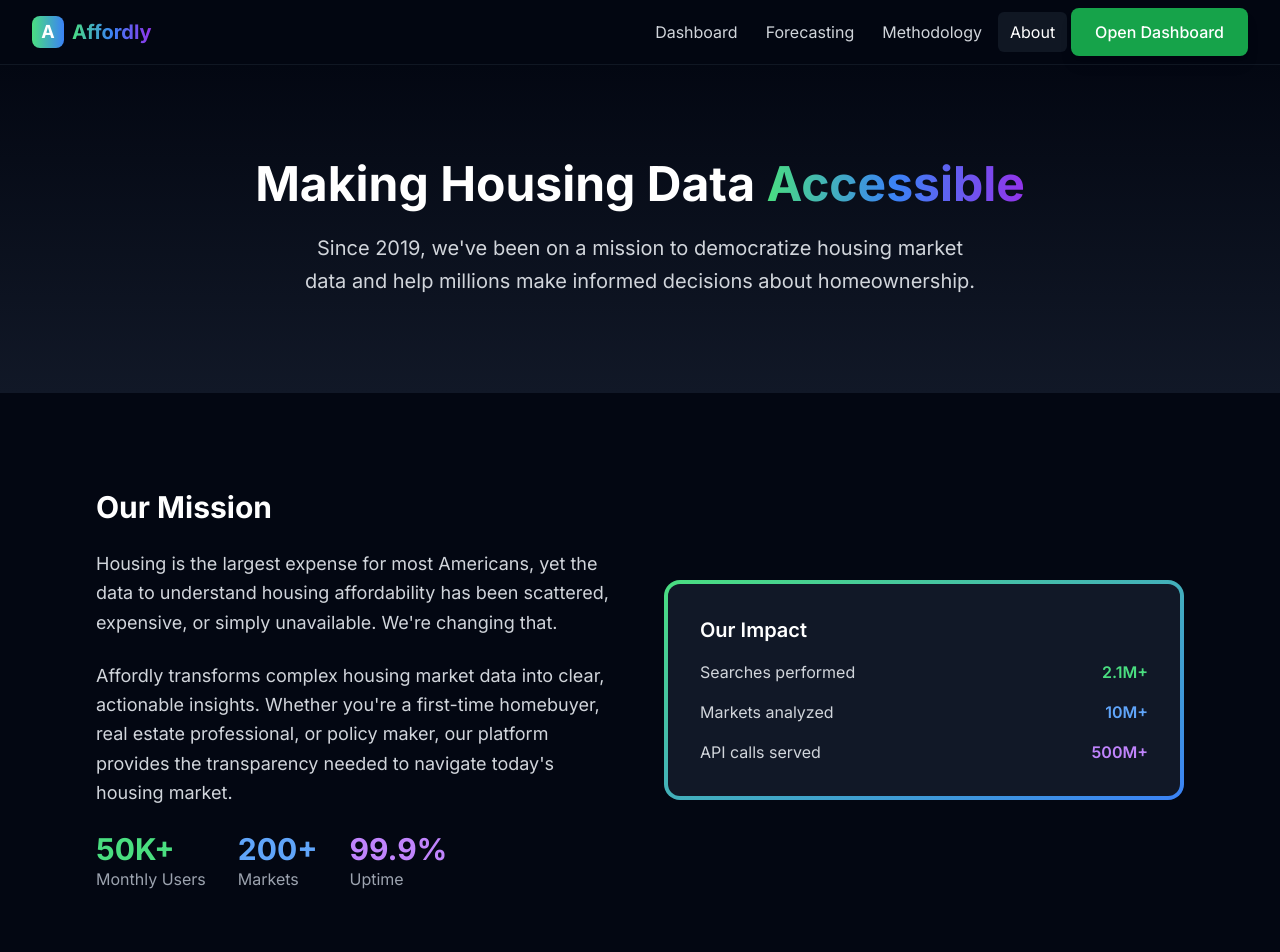
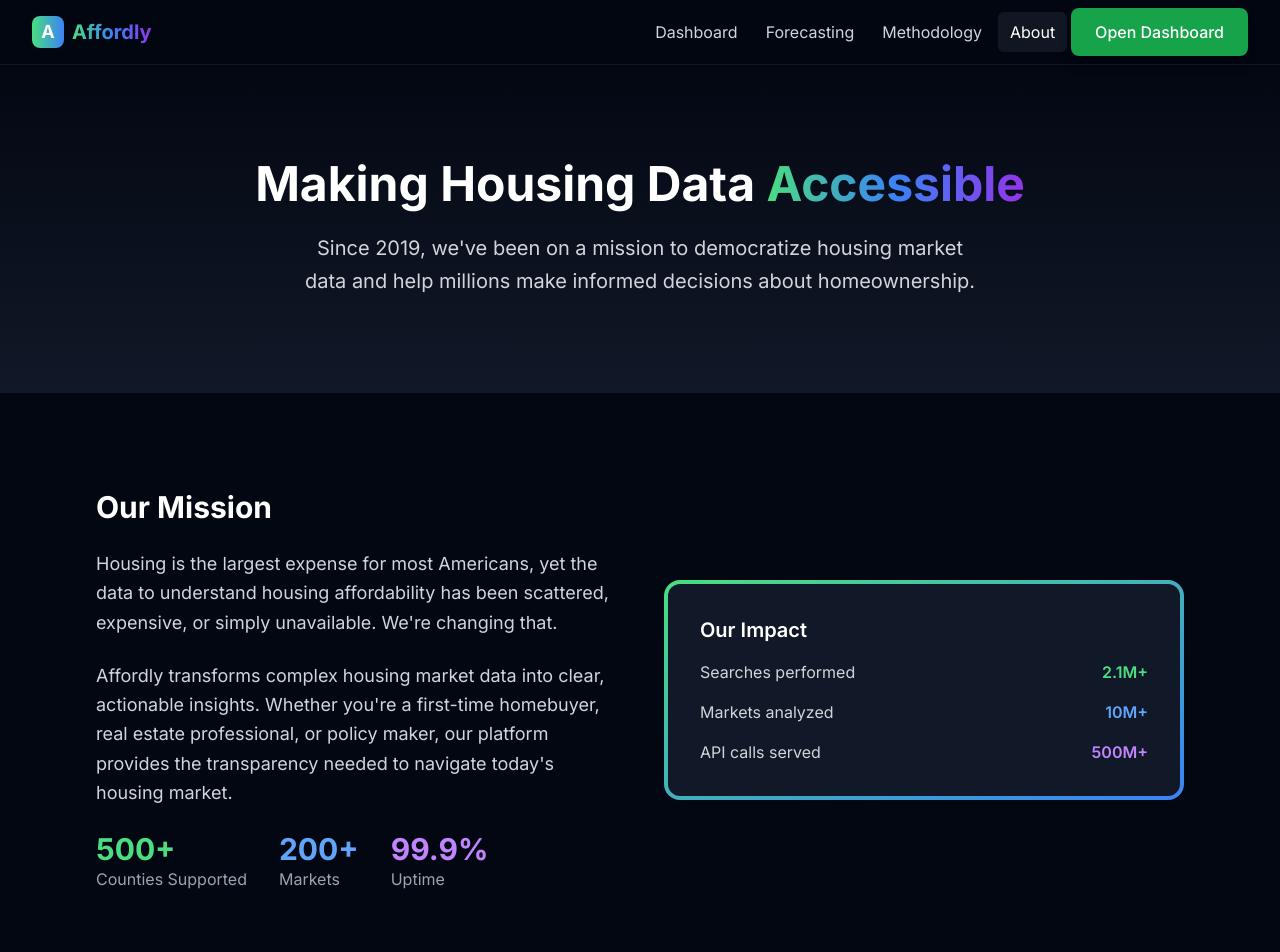
Before and after one commit to rayanrehman4/Derc-VTHax2025, a Next.js app: page /about in a window 1280 px wide. Shown: the top 952 px of the page. Built offline with nearby package versions, Linux system fonts and the light colour scheme.

Commit message:
Updated about.js

```diff
--- a/pages/about.js
+++ b/pages/about.js
@@ -116,8 +116,8 @@ export default function About() {
               </p>
               <div className="flex items-center space-x-8">
                 <div>
-                  <div className="text-3xl font-bold text-green-400">50K+</div>
-                  <div className="text-gray-400">Monthly Users</div>
+                  <div className="text-3xl font-bold text-green-400">500+</div>
+                  <div className="text-gray-400">Counties Supported</div>
                 </div>
                 <div>
                   <div className="text-3xl font-bold text-blue-400">200+</div>
```
